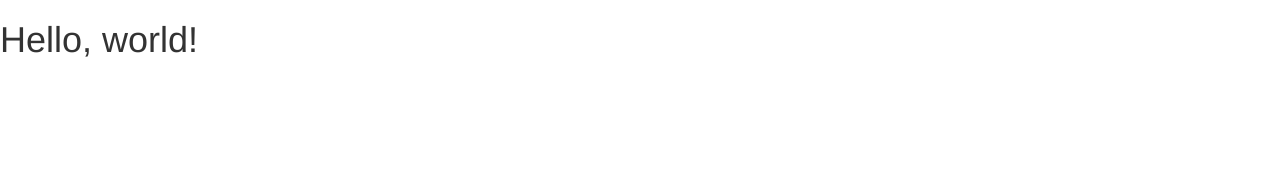
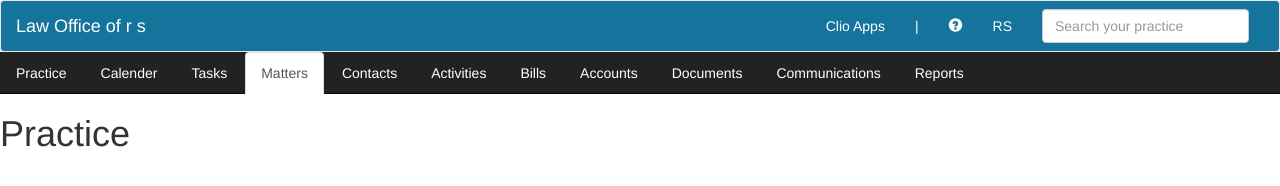
Before and after one commit to tanmayrajani/jpg2html, a plain HTML site: page index.html in a window 1280 px wide. Drawn offline with Linux system fonts and the light colour scheme.

Commit message:
navigation working

```diff
--- a/index.html
+++ b/index.html
@@ -4,25 +4,102 @@
     <meta charset="utf-8">
     <meta http-equiv="X-UA-Compatible" content="IE=edge">
     <meta name="viewport" content="width=device-width, initial-scale=1">
-    <!-- The above 3 meta tags *must* come first in the head; any other head content must come *after* these tags -->
     <title>Bootstrap 101 Template</title>
-
-    <!-- Bootstrap -->
     <link href="css/bootstrap.min.css" rel="stylesheet">
-
-    <!-- HTML5 shim and Respond.js for IE8 support of HTML5 elements and media queries -->
-    <!-- WARNING: Respond.js doesn't work if you view the page via file:// -->
-    <!--[if lt IE 9]>
-      <script src="https://oss.maxcdn.com/html5shiv/3.7.2/html5shiv.min.js"></script>
-      <script src="https://oss.maxcdn.com/respond/1.4.2/respond.min.js"></script>
-    <![endif]-->
+	  <style>
+		  .navbar{
+			  margin-bottom: 0px;
+		  }
+		  .navbar-default{
+			  color: white;
+			  background-color: #14749b;
+		  }
+		  .navbar-default .navbar-nav>li>a,.navbar-default .navbar-brand,.nav-tabs>li>a {
+			  color: white;
+		  }
+	  </style>
   </head>
   <body>
-    <h1>Hello, world!</h1>
+	  <nav class="navbar n2 navbar-default">
+		  <div class="container-fluid">
+			<div class="navbar-header">
+			  <button type="button" class="navbar-toggle collapsed" data-toggle="collapse" data-target="#bs-example-navbar-collapse-1">
+				<span class="sr-only">Toggle navigation</span>
+				<span class="icon-bar"></span>
+				<span class="icon-bar"></span>
+				<span class="icon-bar"></span>
+			  </button>
+			  <a class="navbar-brand" href="#">Law Office of r s</a>
+			</div>
+			<div class="collapse navbar-collapse" id="bs-example-navbar-collapse-1">
+			  <form class="navbar-form navbar-right" role="search">
+				<div class="form-group">
+				  <input type="text" class="form-control" placeholder="Search your practice">
+				</div>
+			  </form>
+			  <ul class="nav navbar-nav navbar-right">
+				<li><a href="#">Clio Apps</a></li>
+				<li class="hidden-xs"><a>|</a></li>
+				<li><a href="#"><span class="glyphicon glyphicon-question-sign" aria-hidden="true"></span></a></li>
+				<li><a href="#">RS</a></li>
 
-    <!-- jQuery (necessary for Bootstrap's JavaScript plugins) -->
+			  </ul>
+
+			</div><!-- /.navbar-collapse -->
+		  </div><!-- /.container-fluid -->
+	  </nav>
+		<ul id="tabs" class="nav nav-tabs navbar-inverse" data-tabs="tabs">
+			<li><a href="#practice" data-toggle="tab">Practice</a></li>
+			<li><a href="#calender" data-toggle="tab">Calender</a></li>
+			<li><a href="#tasks" data-toggle="tab">Tasks</a></li>
+			<li class="active"><a href="#matters" data-toggle="tab">Matters</a></li>
+			<li><a href="#contacts" data-toggle="tab">Contacts</a></li>
+			<li><a href="#activites" data-toggle="tab">Activities</a></li>
+			<li><a href="#bills" data-toggle="tab">Bills</a></li>
+			<li><a href="#accounts" data-toggle="tab">Accounts</a></li>
+			<li><a href="#docunments" data-toggle="tab">Documents</a></li>
+			<li><a href="#communications" data-toggle="tab">Communications</a></li>
+			<li><a href="#reports" data-toggle="tab">Reports</a></li>
+		</ul>
+	  	<div id="my-tab-content" class="tab-content">
+			<div class="tab-pane active" id="practice">
+				<h1>Practice</h1>
+			</div>
+			<div class="tab-pane" id="calender">
+				<h1>Calender</h1>
+			</div>
+			<div class="tab-pane" id="tasks">
+				<h1>Tasks</h1>
+			</div>
+			<div class="tab-pane" id="matters">
+				<h1>Matters</h1>
+			</div>
+			<div class="tab-pane" id="contacts">
+				<h1>Contacts</h1>
+			</div>
+			<div class="tab-pane" id="activites">
+				<h1>Activities</h1>
+			</div>
+			<div class="tab-pane" id="bills">
+				<h1>Bills</h1>
+			</div>
+			<div class="tab-pane" id="communications">
+				<h1>Communications</h1>
+			</div>
+			<div class="tab-pane" id="reports">
+				<h1>Reports</h1>
+			</div>
+			<div class="tab-pane" id="documents">
+				<h1>Blue</h1>
+				<p>blue blue blue blue blue</p>
+			</div><div class="tab-pane" id="documents">
+				<h1>Blue</h1>
+				<p>blue blue blue blue blue</p>
+			</div>
+    	</div>
+
+
     <script src="js/jquery.min.js"></script>
-    <!-- Include all compiled plugins (below), or include individual files as needed -->
     <script src="js/bootstrap.min.js"></script>
   </body>
 </html>
```
